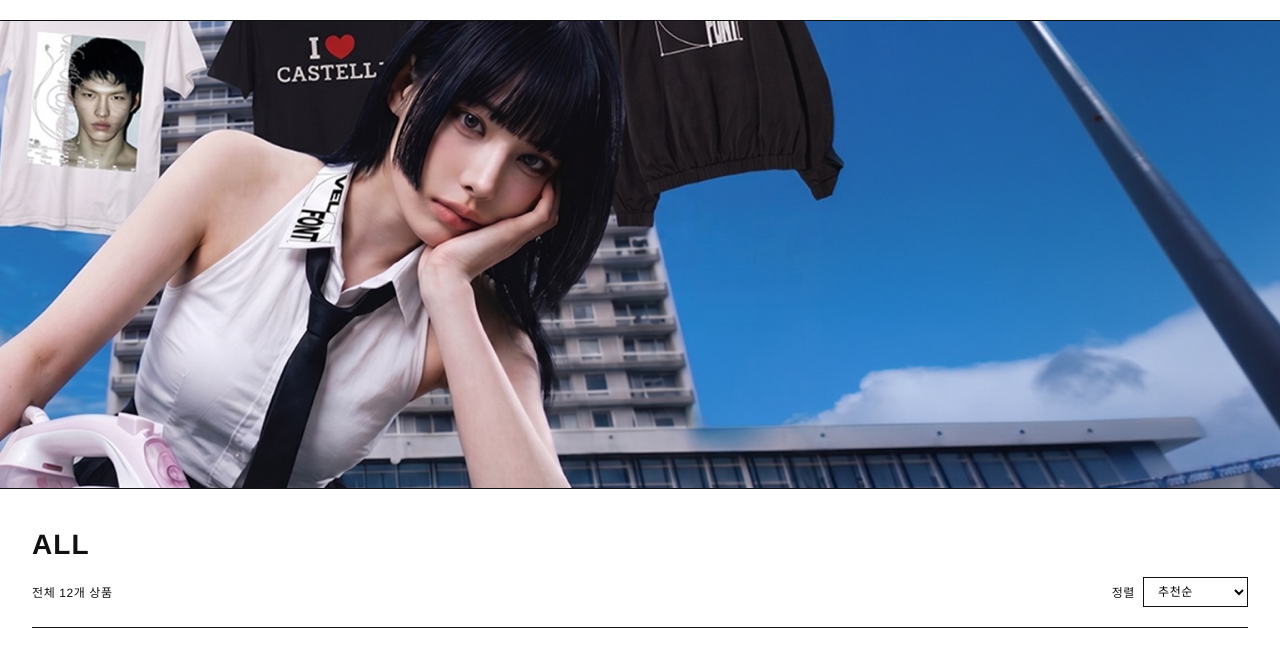
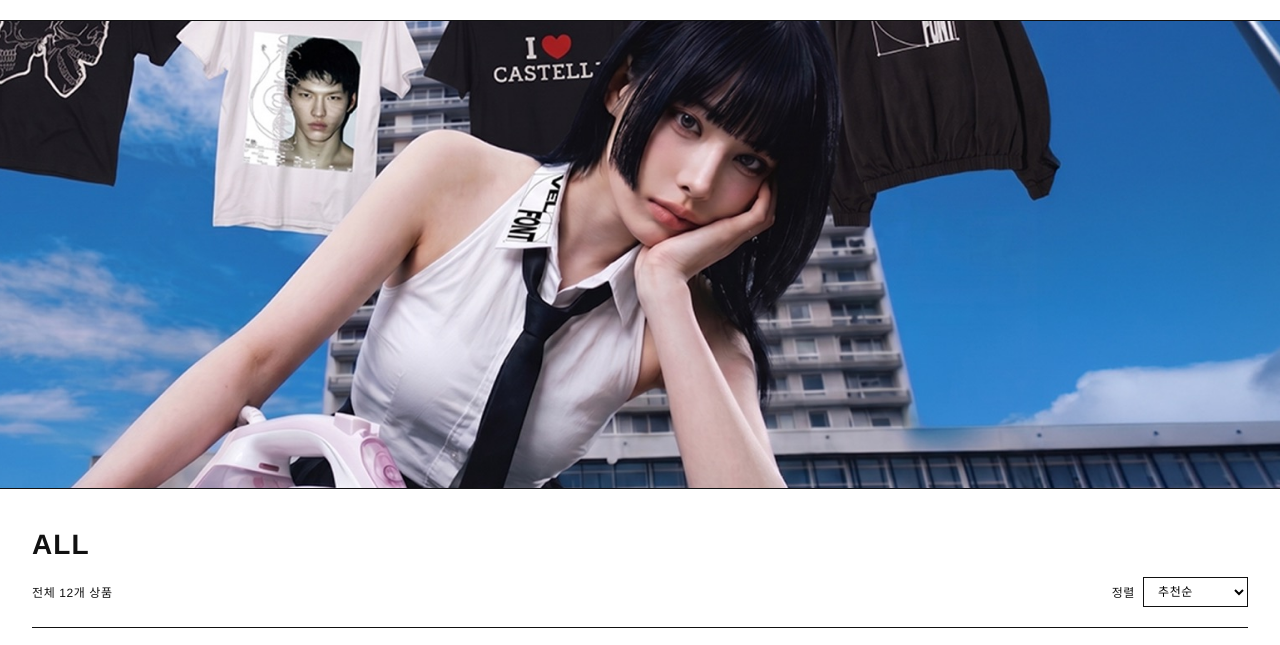
Before and after one commit to syndrogi/260723_vfo-shop, a plain HTML site: page index.html in a window 1280 px wide. Shown: the part 106-751 px from the top of the page. Drawn offline with Linux system fonts and the light colour scheme.

Commit message:
Shift promo banner anchor back right per feedback
Horizontal anchor moves from 65% to 55% across the source photo —
reversing the previous leftward shift, since it overshot in that
direction.

```diff
--- a/js/main.js
+++ b/js/main.js
@@ -67,7 +67,7 @@ function setupPromoBannerParallax() {
   if (!wrap || !img) return;
 
   // Must match the translate() in .promo-banner-image-center.
-  const ANCHOR_X = 0.65;
+  const ANCHOR_X = 0.55;
   const ANCHOR_Y = 0.52;
   const RETURN_MS = 700;
   const IDLE_AMOUNT = 0.4; // fraction of the tighter safe bound per axis
--- a/style.css
+++ b/style.css
@@ -689,9 +689,8 @@ svg {
 
 /* Zoomed in and anchored on the model rather than the photo's
    geometric center (translate% here is relative to the image's own
-   box, so -65%/-52% is literally "the point 65% across / 52% down
-   the source photo" — her face/chest, biased down from the sky and
-   left from her actual position so she reads more centered). Pure
+   box, so -55%/-52% is literally "the point 55% across / 52% down
+   the source photo" — her face/chest, biased down from the sky). Pure
    positioning, kept on its own element so the img's own transform
    (below) is free to represent only the idle drift / hover parallax,
    with no percentage math to untangle in js/main.js. */
@@ -700,7 +699,7 @@ svg {
   top: 50%;
   left: 50%;
   width: 195%;
-  transform: translate(-65%, -52%);
+  transform: translate(-55%, -52%);
 }
 
 /* js/main.js drives all of this element's own transform: a small
```
